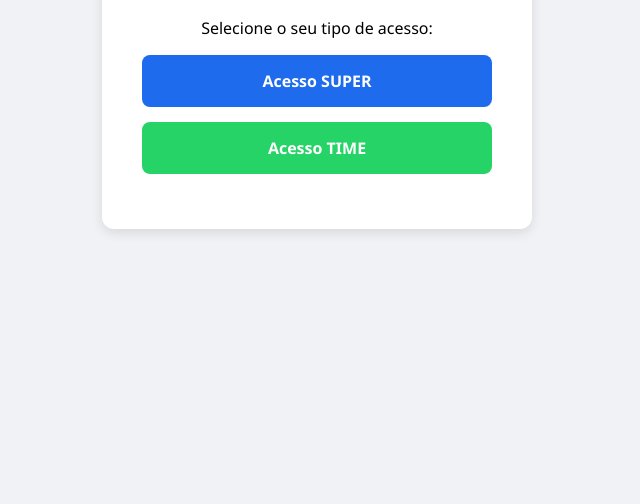
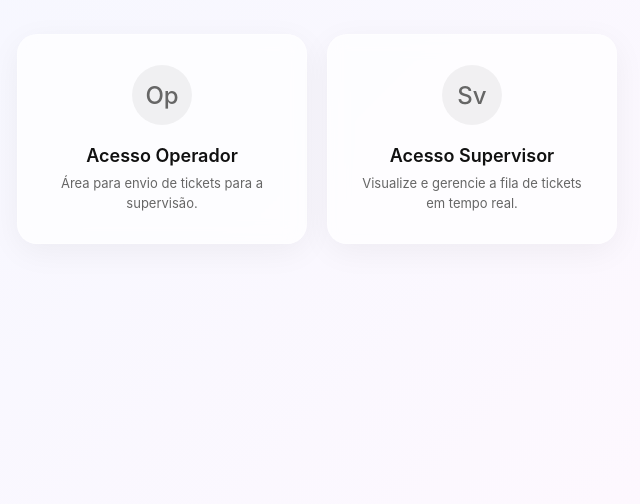
Before and after one commit to dalatilacerda/TF-V1, a plain HTML site: page index.html in a window 1280 px wide. Shown: the part 336-840 px from the top of the page, without its empty margins (323-963 px from the left). Before the commit the page ends 800 px from the top, so only its background shows below. Drawn offline with Linux system fonts and the light colour scheme.

Commit message:
Update index.html

```diff
--- a/index.html
+++ b/index.html
@@ -3,67 +3,118 @@
   <head>
     <meta charset="UTF-8" />
     <meta name="viewport" content="width=device-width, initial-scale=1.0" />
-    <title>Painel de Triagem - Login</title>
+    <title>Painel de Triagem - Blip</title>
     <style>
+      /* Fundo abstrato suave para o efeito de desfoque */
       body {
-        font-family: "Segoe UI", Arial, sans-serif;
-        background-color: #f0f2f5;
+        font-family: -apple-system, BlinkMacSystemFont, "Segoe UI", Roboto,
+          Helvetica, Arial, sans-serif;
+        background: linear-gradient(135deg, #f3f7ff 0%, #fff8fe 100%);
+        margin: 0;
+        padding: 20px;
         display: flex;
+        flex-direction: column;
+        align-items: center;
         justify-content: center;
+        height: 100vh;
+        overflow: hidden;
+        color: #111;
+      }
+
+      .main-container {
+        width: 100%;
+        max-width: 600px;
+        display: flex;
+        flex-direction: column;
         align-items: center;
-        height: 100vh;
-        margin: 0;
       }
-      .login-container {
-        background: white;
-        padding: 40px;
-        border-radius: 12px;
-        box-shadow: 0 4px 12px rgba(0, 0, 0, 0.1);
-        text-align: center;
-        max-width: 350px;
+
+      /* Título Principal */
+      h1 {
+        font-size: 32px;
+        font-weight: 700;
+        color: #111;
+        margin-bottom: 50px;
+      }
+
+      /* Container dos Cartões */
+      .cards-container {
+        display: flex;
+        gap: 20px;
         width: 100%;
       }
-      h2 {
-        color: #333;
-        margin-bottom: 25px;
+
+      /* Cartões Glassmórficos (inspirados no seu print) */
+      .portal-card {
+        background: rgba(255, 255, 255, 0.7);
+        backdrop-filter: blur(10px);
+        -webkit-backdrop-filter: blur(10px);
+        border: 1px solid rgba(255, 255, 255, 0.3);
+        border-radius: 20px;
+        box-shadow: 0 8px 32px rgba(0, 0, 0, 0.05);
+        padding: 30px;
+        text-decoration: none;
+        display: flex;
+        flex-direction: column;
+        align-items: center;
+        text-align: center;
+        color: #111;
+        flex: 1;
+        transition: transform 0.2s, box-shadow 0.2s;
       }
-      .btn {
-        display: block;
-        width: 100%;
-        padding: 15px;
-        margin: 15px 0;
-        border: none;
-        border-radius: 8px;
-        font-size: 16px;
-        font-weight: bold;
-        cursor: pointer;
-        transition: background 0.2s;
-        text-decoration: none;
-        box-sizing: border-box;
+      .portal-card:hover {
+        transform: translateY(-5px);
+        box-shadow: 0 12px 40px rgba(0, 0, 0, 0.1);
       }
-      .btn-super {
-        background-color: #1e6bee;
-        color: white;
+
+      /* Ícone de Usuário (simplificado em texto) */
+      .card-icon {
+        width: 60px;
+        height: 60px;
+        background: rgba(0, 0, 0, 0.05);
+        border-radius: 50%;
+        display: flex;
+        align-items: center;
+        justify-content: center;
+        margin-bottom: 20px;
+        font-size: 24px;
+        color: #666;
+        font-weight: 500;
       }
-      .btn-super:hover {
-        background-color: #1552b8;
+
+      .card-title {
+        font-size: 18px;
+        font-weight: 600;
+        margin-bottom: 8px;
       }
-      .btn-time {
-        background-color: #25d366;
-        color: white;
-      }
-      .btn-time:hover {
-        background-color: #1ebd58;
+      .card-desc {
+        font-size: 13px;
+        color: #666;
+        line-height: 1.5;
       }
     </style>
   </head>
   <body>
-    <div class="login-container">
-      <h2>Painel de Transferência</h2>
-      <p>Selecione o seu tipo de acesso:</p>
+    <div class="main-container">
+      <h1>Portal de Triagem</h1>
 
-      <a href="supervisor.html" class="btn btn-super">Acesso SUPER</a>
-      <a href="operador.html" class="btn btn-time">Acesso TIME</a>
+      <div class="cards-container">
+        <a href="operador.html" class="portal-card">
+          <div class="card-icon">Op</div>
+          <div class="card-title">Acesso Operador</div>
+          <div class="card-desc">
+            Área para envio de tickets para a supervisão.
+          </div>
+        </a>
+
+        <a href="supervisor.html" class="portal-card">
+          <div class="card-icon">Sv</div>
+          <div class="card-title">Acesso Supervisor</div>
+          <div class="card-desc">
+            Visualize e gerencie a fila de tickets em tempo real.
+          </div>
+        </a>
+      </div>
     </div>
   </body>
 </html>
```
